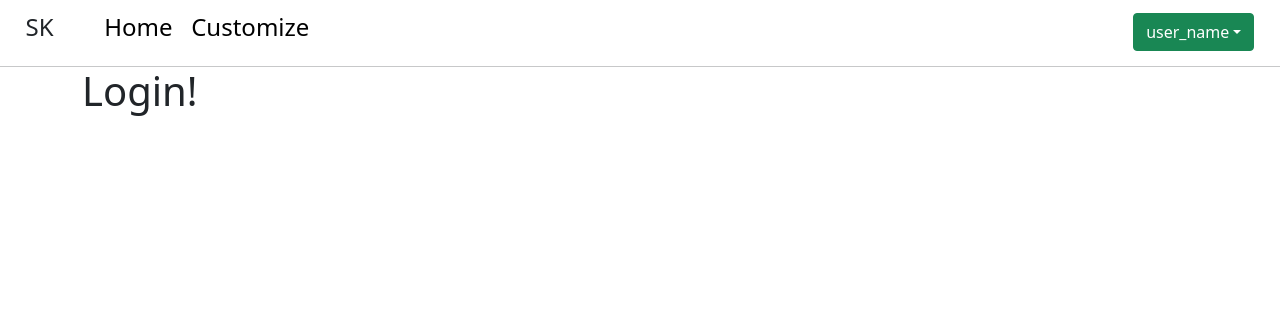
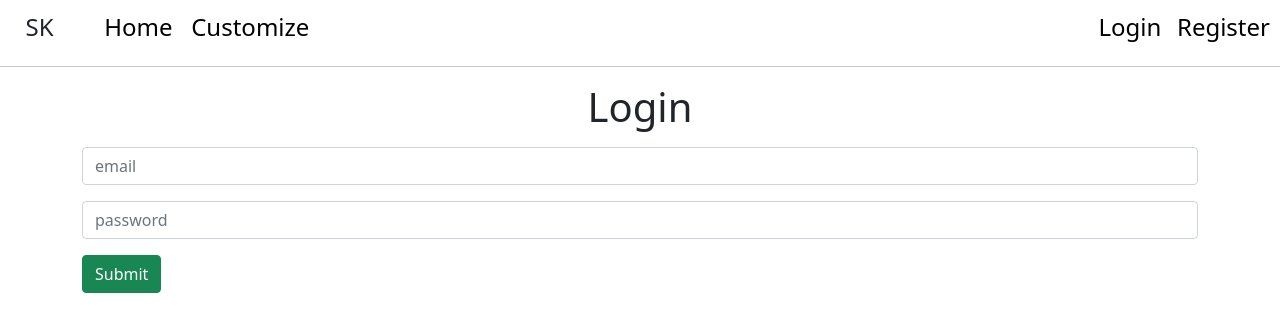
Before and after one commit to danielxhogan/schieffers-keezers, a React (Create React App) app in the folder client/: page /login in a window 1280 px wide. Shown: the top 332 px of the page. Built offline with nearby package versions, Linux system fonts and the light colour scheme; no server answers.

Commit message:
add login/logout

```diff
--- a/client/src/App.js
+++ b/client/src/App.js
@@ -23,30 +23,34 @@ const BASE_URL = 'http://localhost:3001';
 // *****************************************************************************************
 const App = () => {
 
-  const [authenticated, setAuthenticated] = useState(!false);
+  const [authenticated, setAuthenticated] = useState(false);
 
-  // const checkAuthentication = async () => {
-  //   try {
-  //     const response = await fetch(BASE_URL + '/auth/verify', {
-  //                                  method: 'GET',
-  //                                  headers: {token: localStorage.token}
-  //                                  });
+  const setAuth = boolean => {
+    setAuthenticated(boolean);
+  };
 
-  //   const parseRes = await response.json();
-  //   parseRes === true ? setAuthenticated(true) : setAuthenticated(false);
+  const checkAuthentication = async () => {
+    try {
+      const response = await fetch(BASE_URL + '/auth/verify', {
+                                   method: 'GET',
+                                   headers: {token: localStorage.token}
+                                   });
 
-  //   } catch (err) {
-  //     console.log(err.message);
-  //   }
-  // }
+    const parseRes = await response.json();
+    parseRes === true ? setAuthenticated(true) : setAuthenticated(false);
 
-  // useEffect(() => {
-  //   checkAuthentication();
-  // })
+    } catch (err) {
+      console.log(err.message);
+    }
+  }
+
+  useEffect(() => {
+    checkAuthentication();
+  })
 
 
   return <>
-    <Nav authenticated={authenticated}/>
+    <Nav authenticated={authenticated} setAuth={setAuth}/>
 
     <Router>
       <div className='container'>
@@ -55,12 +59,25 @@ const App = () => {
           <Route exact path='/'
                  render={props => <Home {...props} />}
           />
+
+
+
+
           <Route exact path='/login'
-                 render={props => <Login {...props} />}
+                 render={props => !authenticated ?
+                                  <Login {...props} setAuth={setAuth}/> :
+                                  <Redirect to='/' /> }
           />
+
           <Route exact path='/register'
                  render={props => <Register {...props} />}
           />
+
+
+
+
+
+
           <Route exact path='/customize'
                  render={props => <Customize {...props} />}
           />
--- a/client/src/components/Login.js
+++ b/client/src/components/Login.js
@@ -1,9 +1,46 @@
-import React from 'react';
+import React, { useState } from 'react';
+import { Link } from 'react-router-dom';
 
+const Login = ({ setAuth }) => {
 
-const Login = () => {
+  const [inputs, setInputs] = useState({
+    email: '',
+    password: ''
+  });
+  const {email, password} = inputs;
+
+  const onChange = e => {
+    setInputs({...inputs, [e.target.name]: e.target.value});
+  };
+
+  const onSubmit = async (e) => {
+    e.preventDefault();
+    try {
+      const body = {email, password};
+
+      const response = await fetch('http://localhost:3001/auth/login', {
+                                   method: 'POST',
+                                   headers: {'Content-type': 'application/json'},
+                                   body: JSON.stringify(body)
+      })
+
+      const parseRes = await response.json();
+      localStorage.setItem('token', parseRes);
+      setAuth();
+
+    } catch (err) {
+      console.log(err.message);
+    }
+  };
+
   return <>
-  <h1>Login!</h1>
+  <h1 className='text-center my-3'>Login</h1>
+
+  <form onSubmit={onSubmit}>
+    <input type='email' name='email' value={email} onChange={onChange} placeholder='email' className='form-control my-3' />
+    <input type='password' name='password' value={password} onChange={onChange} placeholder='password' className='form-control my-3' />
+    <button className="btn btn-success btn-block">Submit</button>
+  </form>
   </>
 }
 
--- a/client/src/components/nav/Nav.js
+++ b/client/src/components/nav/Nav.js
@@ -23,7 +23,7 @@ const Nav = (props) => {
           When authenticated this will display the users name as a button with a
           drop down menu with cart, account details, and logout buttons */}
 
-      {props.authenticated ? <UserDropdown /> : <LoginRegister />}
+      {props.authenticated ? <UserDropdown setAuth={props.setAuth}/> : <LoginRegister />}
 
 
     </header>
--- a/client/src/components/nav/nav-components/UserDropdown.js
+++ b/client/src/components/nav/nav-components/UserDropdown.js
@@ -1,7 +1,13 @@
 import React from 'react';
 import Dropdown from 'react-bootstrap/Dropdown';
 
-const UserDropdown = () => {
+const UserDropdown = (props) => {
+
+  const onClick = () => {
+    localStorage.setItem('token', '');
+    props.setAuth(false);
+  }
+
   return <>
     <nav>
   <Dropdown>
@@ -12,7 +18,7 @@ const UserDropdown = () => {
     <Dropdown.Menu>
       <Dropdown.Item href="/cart">Cart</Dropdown.Item>
       <Dropdown.Item href="/account-details">Account Details</Dropdown.Item>
-      <Dropdown.Item href="/">Logout</Dropdown.Item>
+      <Dropdown.Item href="/" onClick={onClick}>Logout</Dropdown.Item>
     </Dropdown.Menu>
   </Dropdown>
 </nav>
```
Also changed, not shown: 1 other file (tests, documents, lock files or other folders).
